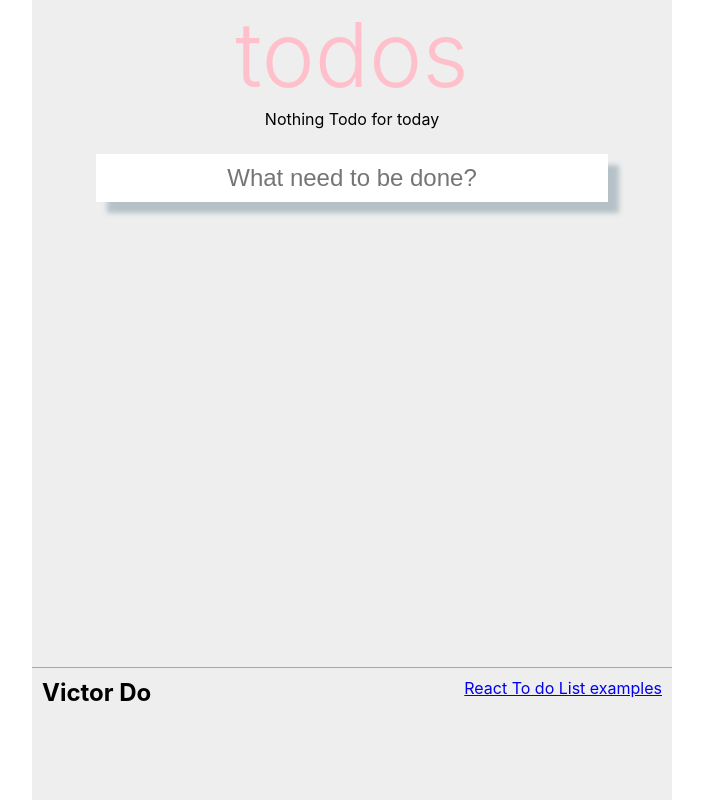
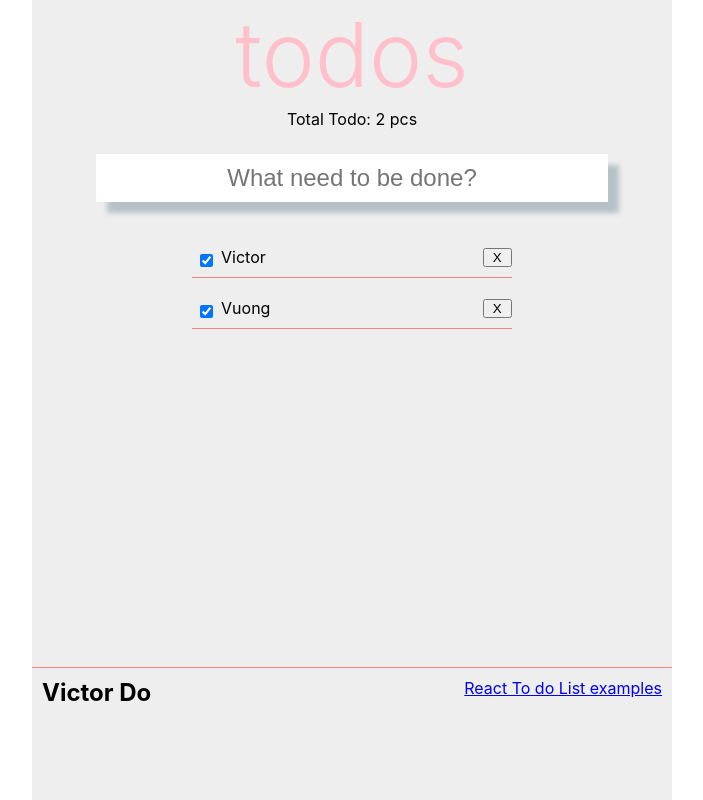
Before and after one commit to vuongvgc/react-app-TodoList, a React (Create React App) app: page / in a window 1280 px wide. Shown: the whole page, without its empty margins (288-991 px from the left). Built offline with nearby package versions, Linux system fonts and the light colour scheme.

Commit message:
todo feature: add isActive

```diff
--- a/src/App.js
+++ b/src/App.js
@@ -5,7 +5,7 @@ import AddTodo from './AddTodo/AddTodo';
 import TodoList from './TodoList/TodoList';
 import Headers from './Layout/Header';
 import Footers from './Layout/Footer';
-import Status from './Status/Status';
+import Status from './Status/Status'
 
 class App extends React.Component {
   constructor(props) {
@@ -13,7 +13,7 @@ class App extends React.Component {
     this.state = {
       textTodo: '',
       isDone: [],
-      todo: []
+      todo: [{todoText: 'Victor', isActive: true}, {todoText: 'Vuong', isActive: false}],
     };
     this.handleChange = this.handleChange.bind(this);
     this.handleTodo = this.handleTodo.bind(this);
@@ -38,8 +38,8 @@ class App extends React.Component {
 
   handleTodo(event) {
     let todoList = this.state.todo.slice();
-      const length =  this.state.todo.length;
-      todoList[length] = this.state.textTodo;
+    const length =  this.state.todo.length;
+      todoList[length] = {isActive: true, todo: this.state.textTodo};
       this.setState({
         textTodo: '',
         todo: todoList
--- a/src/TodoList/TodoList.js
+++ b/src/TodoList/TodoList.js
@@ -12,19 +12,21 @@ function ListItem(props) {
   }
 
 function TodoList(props) {
-    const todo = props.todo;
-    return (
-        <div className="Todo-List">
-            <ol>
-                {todo.map((todo) =>
-                <ListItem
-                key={todo.toString()}
-                value={todo}
+    const todoData = props.todo;
+    const listItems = todoData.map((current) =>
+    // Correct! Key should be specified inside the array.
+    <ListItem   key={current.toString()}
+                value={current.todoText}
                 click={(a) => props.deleteTodo(a)}
                 isDone={props.isDone} />
-                )}
-            </ol>
-        </div>
-    );
-  }
+     );
+    return (
+    <div className="Todo-List">
+        <ul>
+            {listItems}
+        </ul>
+    </div>
+
+  );
+    }
 export default TodoList;
```
